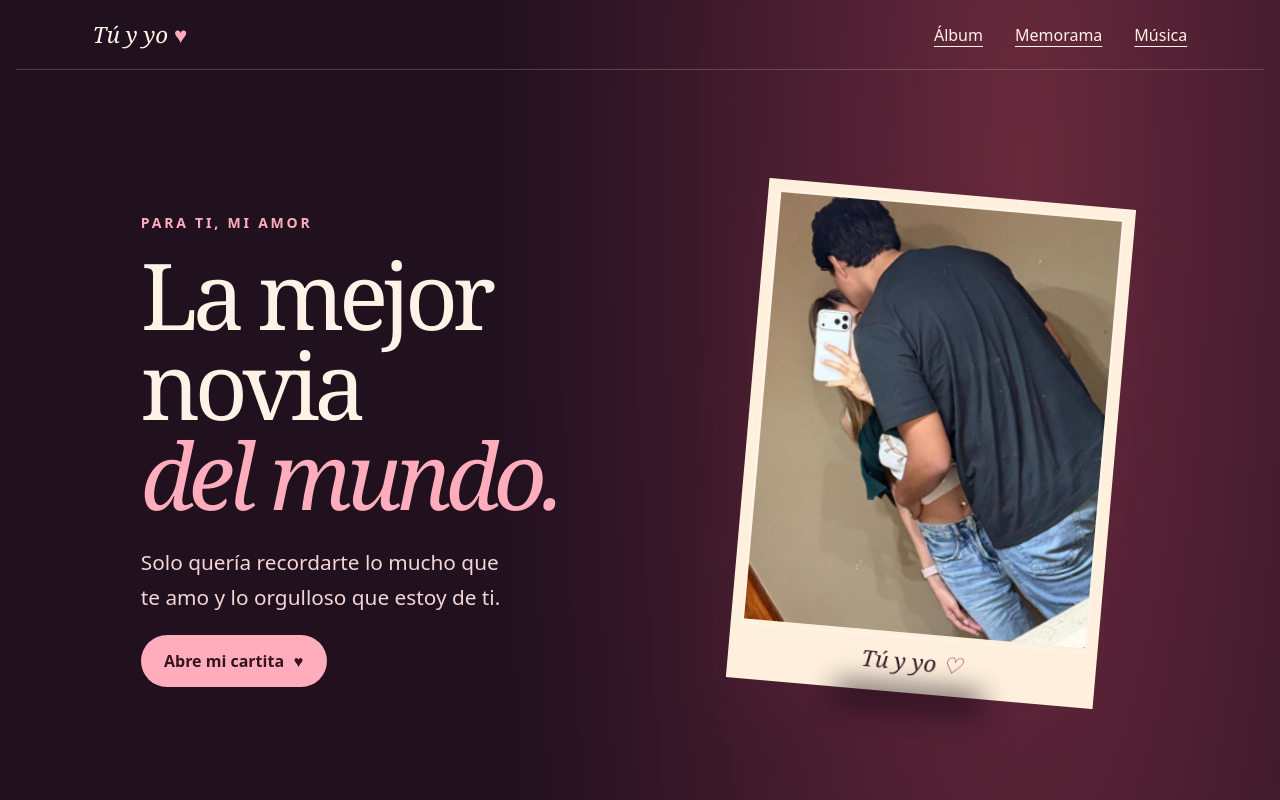
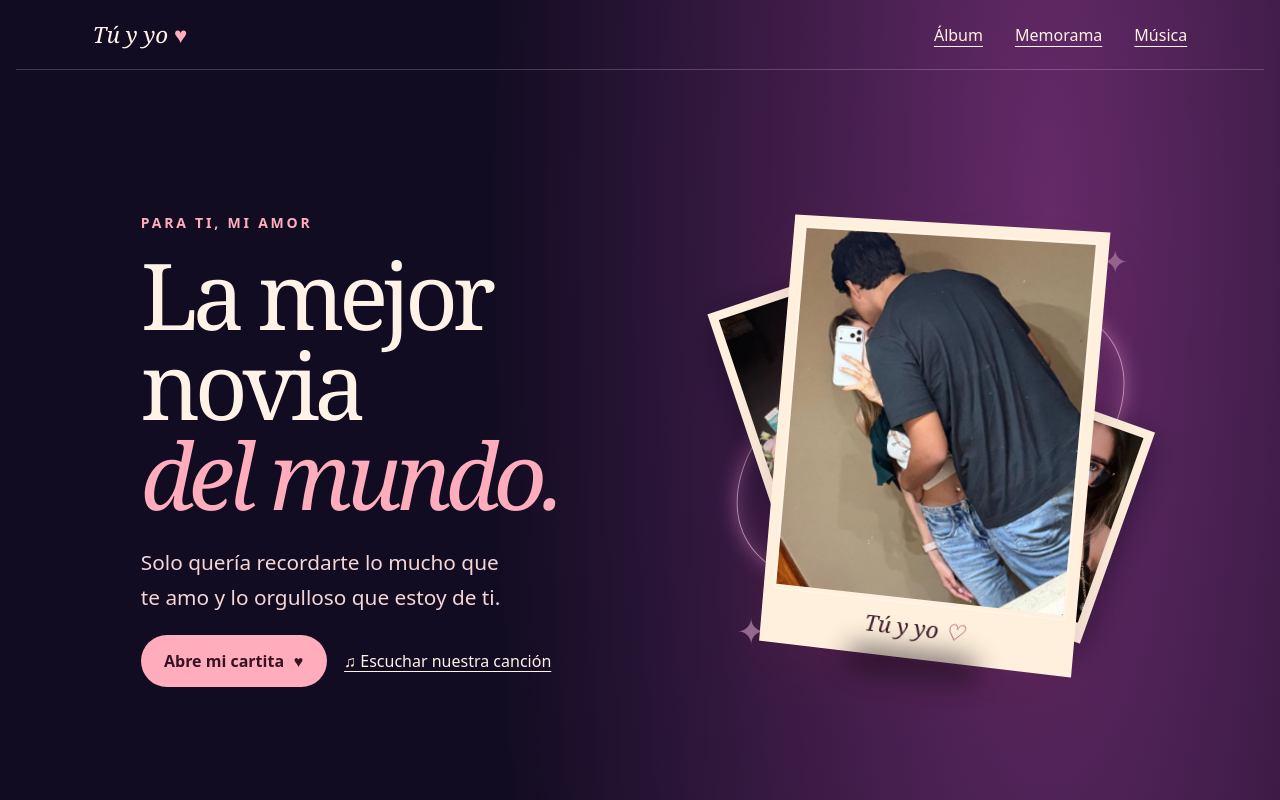
Before and after one commit to azazazaza1462-design/regalo-para-mi-amor, a plain HTML site: page index.html in a window 1280 px wide. Shown: the top 800 px of the page. Drawn offline with Linux system fonts and the light colour scheme.

Commit message:
Muestra la portada animada desde el inicio

```diff
--- a/index.html
+++ b/index.html
@@ -6,8 +6,9 @@
   <meta name="description" content="Un detalle para la mejor novia del mundo.">
   <meta name="robots" content="noindex">
   <title>Para ti, mi amor</title>
-  <link rel="stylesheet" href="style.css?v=2">
-  <script src="script.js?v=2" defer></script>
+  <meta name="theme-color" content="#120c22">
+  <link rel="stylesheet" href="style.css?v=3">
+  <script src="script.js?v=3" defer></script>
 </head>
 <body>
   <header class="site-header">
@@ -24,12 +25,24 @@
         <p class="dedication">Para ti, mi amor</p>
         <h1 id="title">La mejor novia <em>del mundo.</em></h1>
         <p class="message">Solo quería recordarte lo mucho que te amo y lo orgulloso que estoy de ti.</p>
-        <button type="button" id="open-letter" aria-controls="letter" aria-expanded="false">Abre mi cartita <span aria-hidden="true">♥</span></button>
+        <div class="cover-actions">
+          <button type="button" id="open-letter" aria-controls="letter" aria-expanded="false">Abre mi cartita <span aria-hidden="true">♥</span></button>
+          <a href="#musica">♫ Escuchar nuestra canción</a>
+        </div>
       </div>
-      <figure class="photo tilt">
-        <img src="assets/nosotros.jpeg" width="720" height="1280" alt="Nos abrazamos frente a un espejo.">
-        <figcaption>Tú y yo <span aria-hidden="true">♡</span></figcaption>
-      </figure>
+      <div class="cover-scene">
+        <span class="cover-orbit" aria-hidden="true"></span>
+        <img class="cover-snapshot snapshot-left" src="assets/recuerdo-1.jpeg" alt="" aria-hidden="true">
+        <img class="cover-snapshot snapshot-right" src="assets/recuerdo-23.jpeg" alt="" aria-hidden="true">
+        <div class="cover-float">
+          <figure class="photo tilt">
+            <img src="assets/nosotros.jpeg" width="720" height="1280" alt="Nos abrazamos frente a un espejo.">
+            <figcaption>Tú y yo <span aria-hidden="true">♡</span></figcaption>
+          </figure>
+        </div>
+        <span class="cover-spark spark-one" aria-hidden="true">✦</span>
+        <span class="cover-spark spark-two" aria-hidden="true">✦</span>
+      </div>
     </section>
     <section class="letter" id="letter" hidden aria-labelledby="letter-title">
       <h2 id="letter-title" tabindex="-1">Mi amor,</h2>
--- a/style.css
+++ b/style.css
@@ -122,10 +122,10 @@ figcaption span, .signature span { color: var(--berry); }
   .photo { width: min(88%, 19rem); transform: rotate(3deg); }
 }
 
-:root { --ink: #fff2e6; --berry: #ffadbc; --paper: #fff0dd; background: #21101e; }
+:root { --ink: #fff2e6; --berry: #ffadbc; --paper: #fff0dd; background: #120c22; }
 body {
-  background: radial-gradient(ellipse at 80% 12rem, #69293d 0, transparent 33rem),
-    radial-gradient(ellipse at 12% 60%, #481b38 0, transparent 40rem), #21101e;
+  background: radial-gradient(ellipse at 82% 14rem, #652a69 0, transparent 35rem),
+    radial-gradient(ellipse at 12% 60%, #3b1d52 0, transparent 42rem), #120c22;
 }
 .site-header {
   display: flex;
@@ -144,6 +144,41 @@ body {
 .brand span { color: var(--berry); }
 .gift { min-height: min(42rem, 74svh); }
 .message { color: #f5d6d6; }
+.cover-actions { display: flex; align-items: center; flex-wrap: wrap; gap: .85rem 1.1rem; }
+.cover-actions a { color: var(--ink); text-underline-offset: .25em; }
+.cover-scene { display: grid; place-items: center; position: relative; isolation: isolate; min-width: 0; padding: 1rem 0; }
+.cover-float { width: min(76%, 20rem); z-index: 1; animation: cover-float 4.5s ease-in-out infinite; }
+.cover-float .photo { width: 100%; }
+.cover-orbit {
+  position: absolute;
+  width: 100%;
+  height: 52%;
+  border: 1px solid #ffd4e9a8;
+  border-radius: 50%;
+  box-shadow: 0 0 1.2rem #fe9ddf6b, inset 0 0 1.2rem #fe9ddf46;
+  transform: rotate(-27deg);
+}
+.cover-snapshot {
+  position: absolute;
+  width: 43%;
+  aspect-ratio: 4 / 5;
+  object-fit: cover;
+  border: clamp(.3rem, 1vw, .6rem) solid var(--paper);
+  border-bottom-width: 1.2rem;
+  box-shadow: 0 .7rem 2rem #0b051d99;
+}
+.snapshot-left { left: 4%; top: 15%; transform: rotate(-18deg); animation: snapshot-left 4.5s ease-in-out infinite; }
+.snapshot-right { right: 4%; bottom: 12%; transform: rotate(19deg); animation: snapshot-right 4.5s ease-in-out infinite; }
+.cover-spark { position: absolute; z-index: 2; color: #ffcee9; font-size: clamp(1.6rem, 4vw, 3rem); animation: sparkle 2.6s ease-in-out infinite alternate; }
+.spark-one { right: 1%; top: 4%; }
+.spark-two { left: 2%; bottom: 3%; animation-delay: -.9s; }
+@keyframes cover-float {
+  0%, 100% { transform: perspective(900px) translateY(0) rotateY(-9deg); }
+  50% { transform: perspective(900px) translateY(-1.2rem) rotateY(9deg); }
+}
+@keyframes snapshot-left { 50% { transform: translate(-.4rem, .7rem) rotate(-23deg); } }
+@keyframes snapshot-right { 50% { transform: translate(.4rem, -.55rem) rotate(25deg); } }
+@keyframes sparkle { from { opacity: .35; scale: .65; } to { opacity: 1; scale: 1.15; } }
 button { color: #351321; }
 button:hover { background: #ffd1d9; }
 .photo, .letter, #viewer { color: #3e1b2d; }
@@ -152,7 +187,7 @@ button:hover { background: #ffd1d9; }
   --angle: 5deg;
   position: relative;
   isolation: isolate;
-  animation: album-cover 1.05s both;
+  animation: album-cover 1.05s;
 }
 .photo::before, .photo::after {
   content: '';
@@ -229,8 +264,15 @@ button.memory-card { padding: 0; background: transparent; aspect-ratio: 4 / 5; b
 }
 .memory-faces img { transform: rotateY(180deg); object-fit: cover; border: 2px solid #fff0dd; }
 @media (max-width: 44rem) {
+  .cover-actions { justify-content: center; }
+  .cover-scene { width: min(100%, 25rem); margin-inline: auto; }
   .gallery-grid { grid-template-columns: repeat(3, minmax(0, 1fr)); }
   .photo { --angle: 3deg; }
+}
+@media (max-width: 32rem) {
+  main { padding-inline: 1rem; }
+  .site-header { justify-content: center; }
+  .cover-actions { flex-direction: column; }
 }
 @media (prefers-reduced-motion: reduce) {
   *, *::before, *::after { animation: none !important; transition: none !important; }
```
